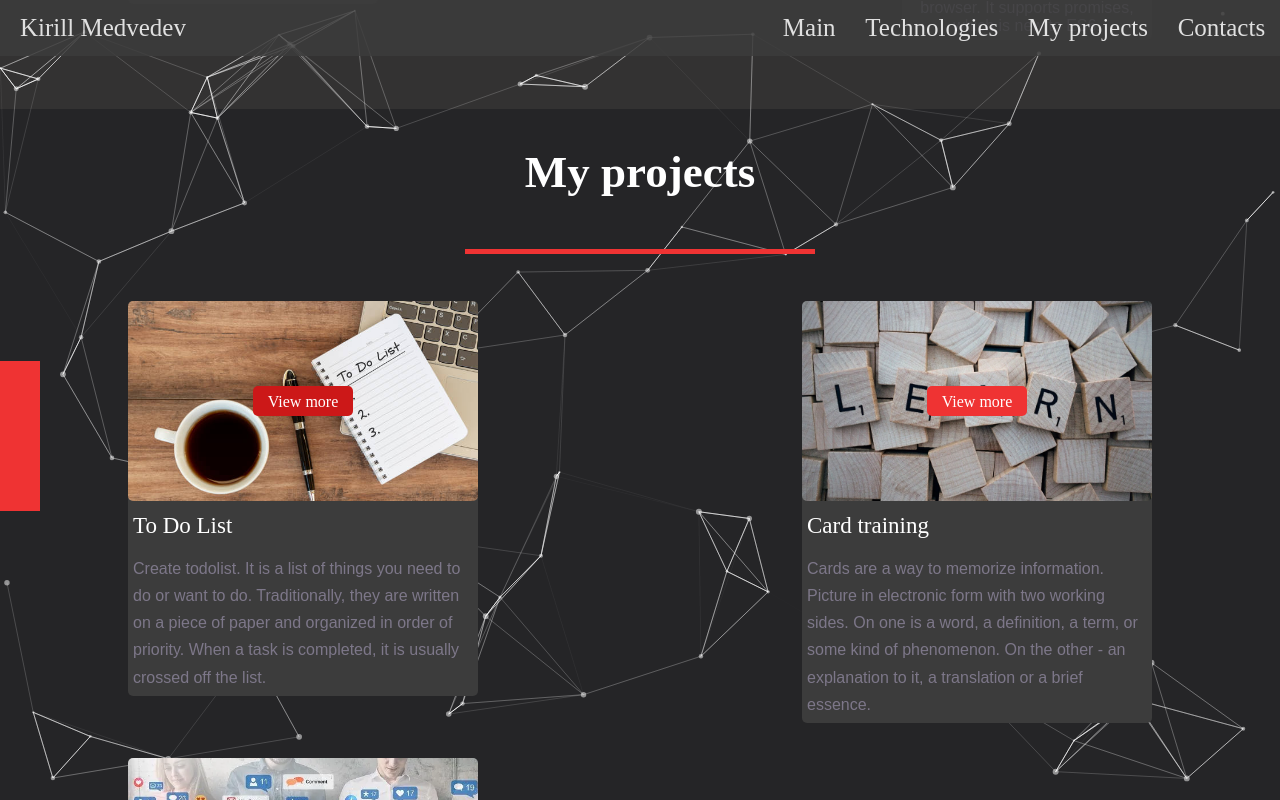
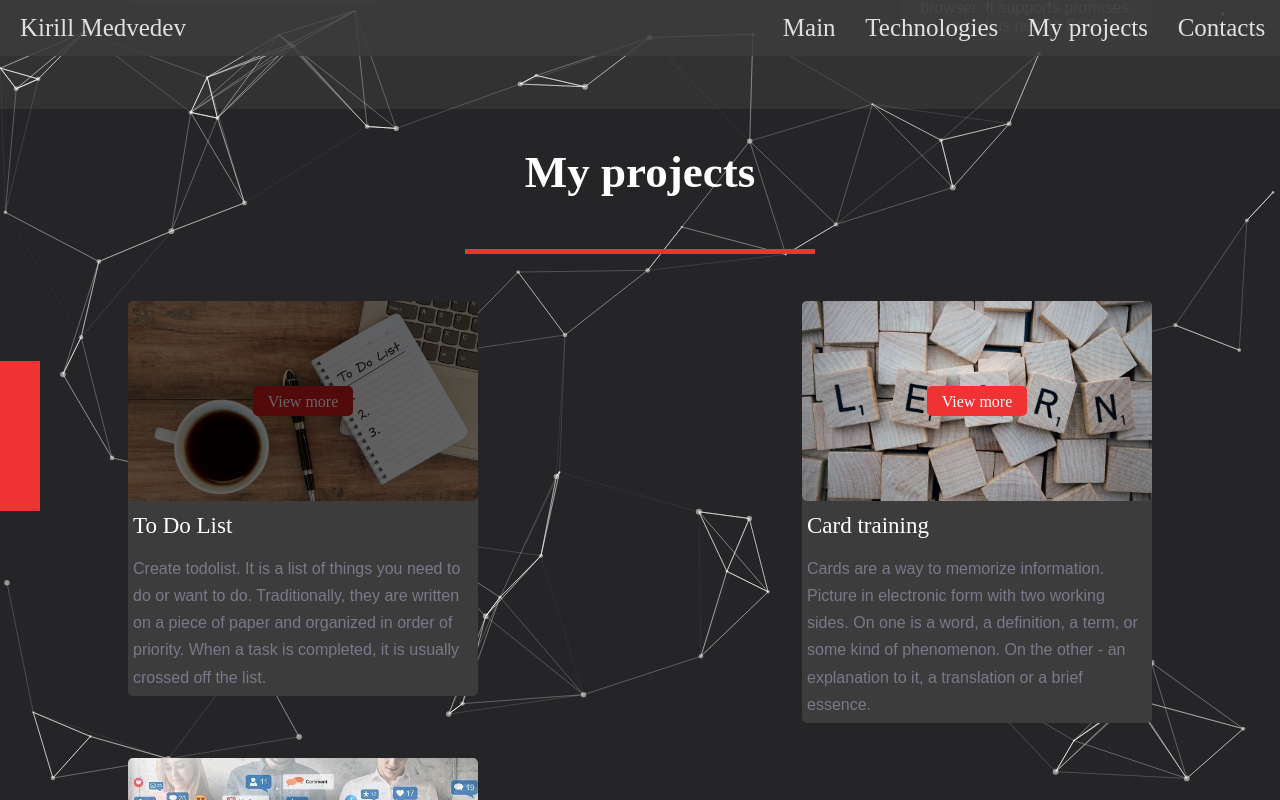
Before and after one commit to Kiri1111/my-portfolio, a React (Create React App) app: page / in a window 1280 px wide. In both pictures the pointer is over the element 303 px from the left and 1891 px from the top of the page. Shown: the part 1491-2291 px from the top of the page. Built offline with nearby package versions, Linux system fonts and the light colour scheme; a web font is replaced by a local one.

Commit message:
feat (myWork): Add filter

```diff
--- a/src/my-works/my-work/MyWork.module.scss
+++ b/src/my-works/my-work/MyWork.module.scss
@@ -9,6 +9,7 @@
   position: relative;
   z-index: 1;
   margin-bottom: 20px;
+
 
   .project {
     display: flex;
@@ -24,6 +25,10 @@
       justify-content: center;
       align-items: center;
       background-size: cover;
+
+      &:hover {
+        filter: brightness(40%);
+      }
 
       .button {
         padding-top: 7px;
```
